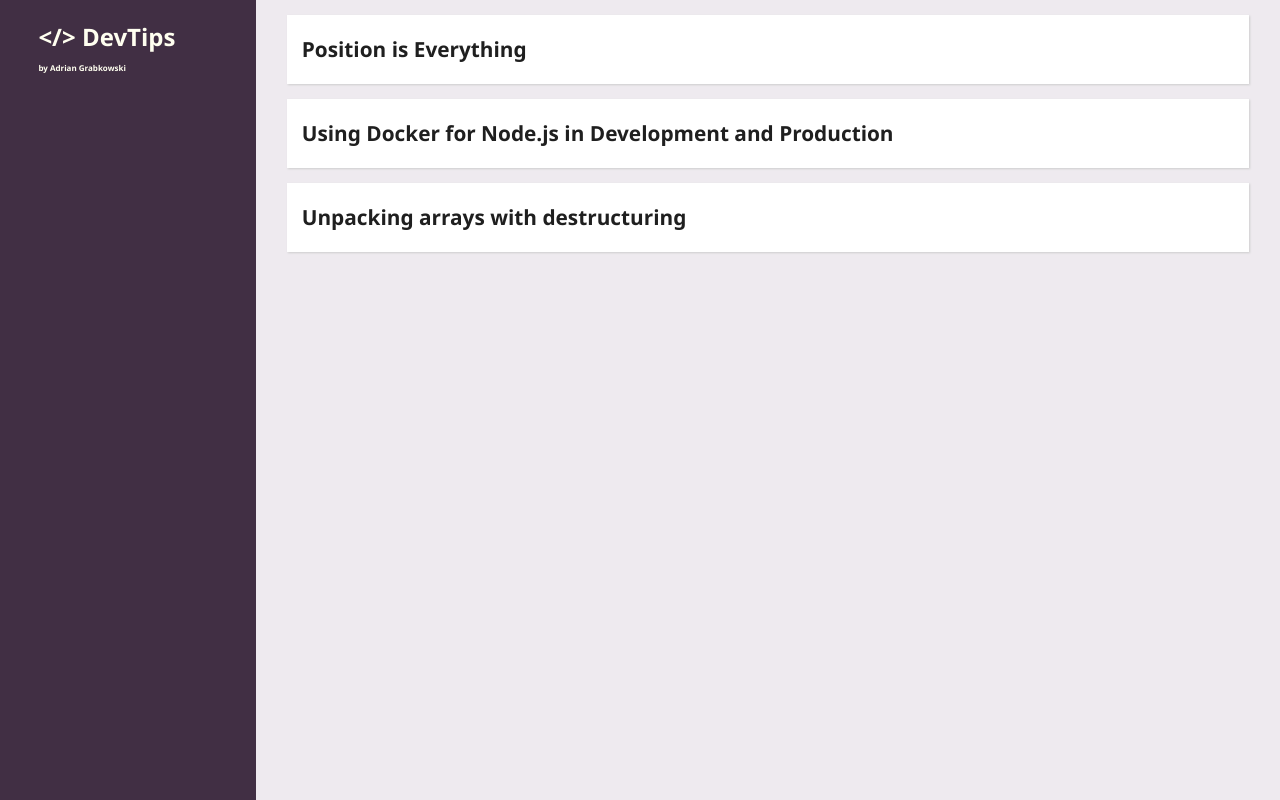
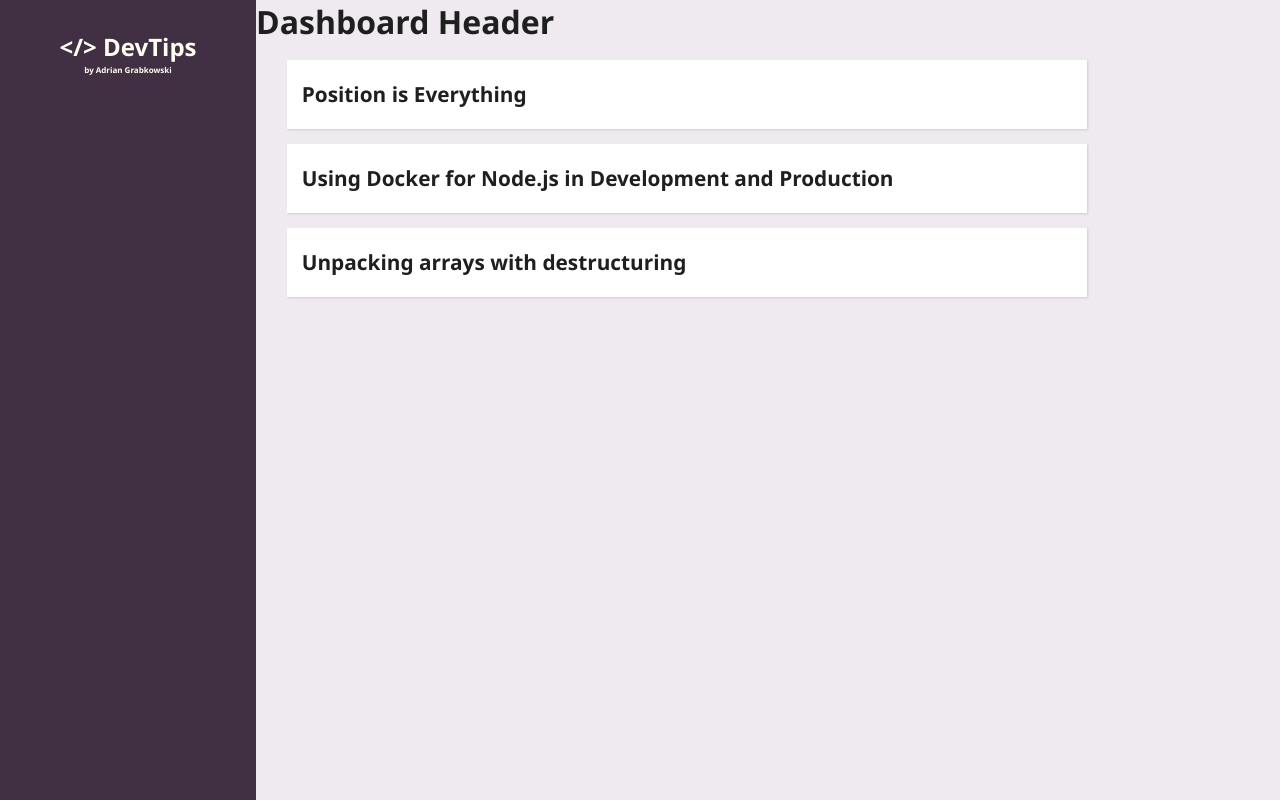
Before and after one commit to JuveAdrian/dev-tips, a React app in the folder dev-tips/: page / in a window 1280 px wide. Built offline with nearby package versions, Linux system fonts and the light colour scheme.

Commit message:
add DashboardHeader, few Visual changes

```diff
--- a/dev-tips/src/App.css
+++ b/dev-tips/src/App.css
@@ -15,23 +15,25 @@
     padding: 0 0px;
     display: flex;
     height: 100vh;
+    background-color: #eeeaef;
   }
 
   .sidebarContainer {
     background-color: #412f44;
     color: ivory;
     width: 20%;
-    min-width: 200px;
+    min-width: 220px;
+    max-width: 280px;
+    padding-top: 30px;
   }
 
   .dashboardContainer {
-    background-color: #eeeaef;
     width: 80%;
-
   }
 
   .tipContainer {
     width: 94%;
+    max-width: 800px;
     margin: 15px 3%;
     padding: 20px 15px;
     background-color: white;
@@ -41,4 +43,5 @@
 
   .tipContainer h1 {
       font-size: 1.3em;
+      align-self: center;
   }
--- a/dev-tips/src/components/Dashboard.js
+++ b/dev-tips/src/components/Dashboard.js
@@ -2,6 +2,7 @@
 
 import React from "react";
 
+import DashboardHeader from "./dashboard/DashboardHeader";
 import TipsList from "./dashboard/TipsList";
 
 class Dashboard extends React.Component {
@@ -27,6 +28,7 @@ class Dashboard extends React.Component {
     render() {
         return (
             <div className="dashboardContainer">
+                <DashboardHeader />
                 <TipsList tips={this.state.tips} />
             </div>
         )
--- a/dev-tips/src/components/Sidebar.js
+++ b/dev-tips/src/components/Sidebar.js
@@ -6,8 +6,8 @@ class Sidebar extends React.Component {
     render() {
         return (
             <div className="sidebarContainer">
-                <h1 style={{ fontWeight: "bold", fontSize: "1.5em", paddingLeft: "15%", marginTop: "20px" }}>&#60;&#47;&#62; DevTips</h1>
-                <span style={{ fontWeight: "bold", fontSize: "0.5em", paddingLeft: "15%"}}>by Adrian Grabkowski</span>
+                <h1 style={{ textAlign: "center", fontWeight: "bold", fontSize: "1.5em" }}>&#60;&#47;&#62; DevTips</h1>
+                <h6 style={{ textAlign: "center", fontWeight: "bold", fontSize: "0.5em" }}>by Adrian Grabkowski</h6>
             </div>
         )
     }
--- /dev/null
+++ b/dev-tips/src/components/dashboard/DashboardHeader.js
@@ -0,0 +1,13 @@
+import React from "react";
+
+class DashboardHeader extends React.Component {
+    render () {
+        return (
+            <div className="dashboardHeaderContainer">
+                <h1>Dashboard Header</h1>
+            </div>
+        )
+    }
+}
+
+export default DashboardHeader;
```
